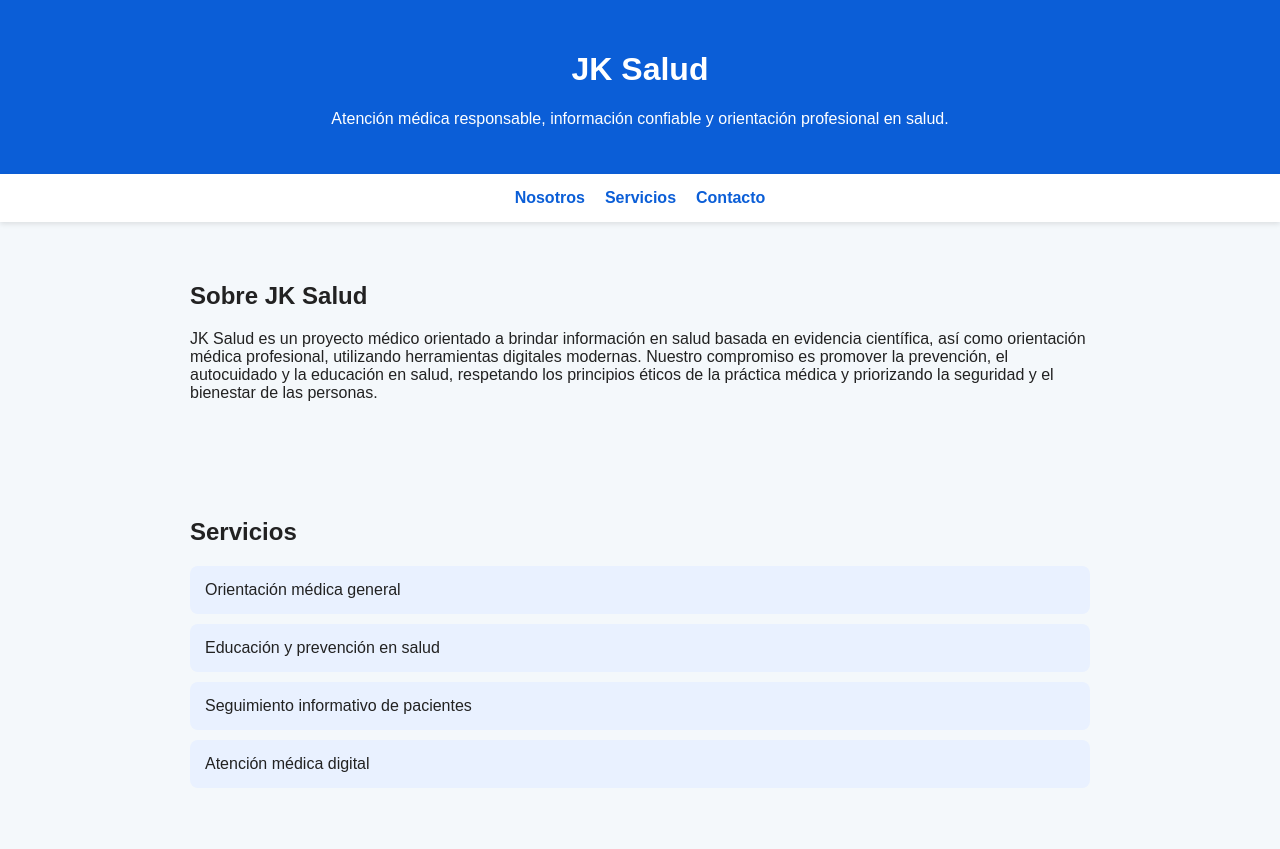
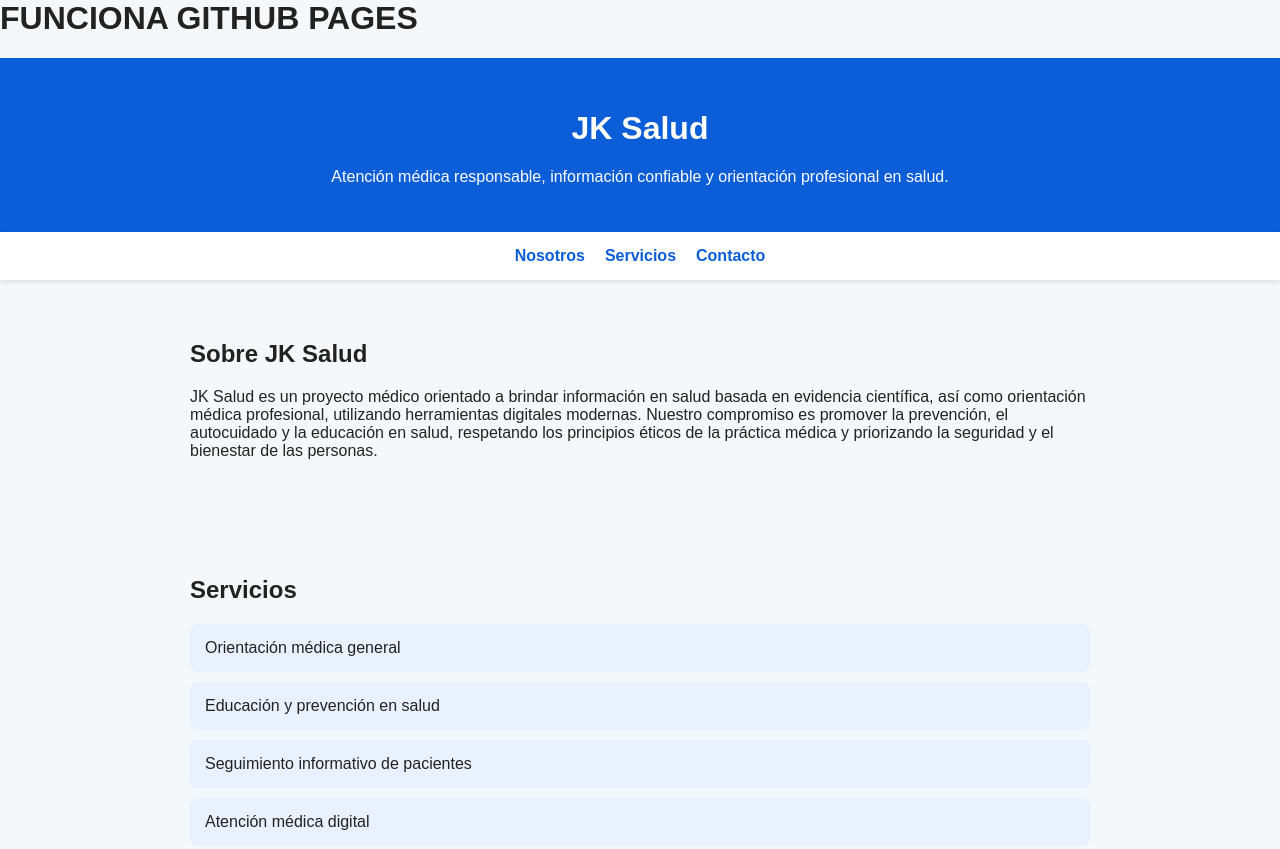
Before and after one commit to jamilreateguimacedoo-cloud/JK-Salud, a plain HTML site: page index.html in a window 1280 px wide. Shown: the top 849 px of the page. Drawn offline with nearby package versions, Linux system fonts and the light colour scheme; no server answers; files whose address does not match are found by name.

Commit message:
Update index.html

```diff
--- a/index.html
+++ b/index.html
@@ -1,3 +1,4 @@
+<h1>FUNCIONA GITHUB PAGES</h1>
 <!DOCTYPE html>
 <html lang="es">
 <head>
```
